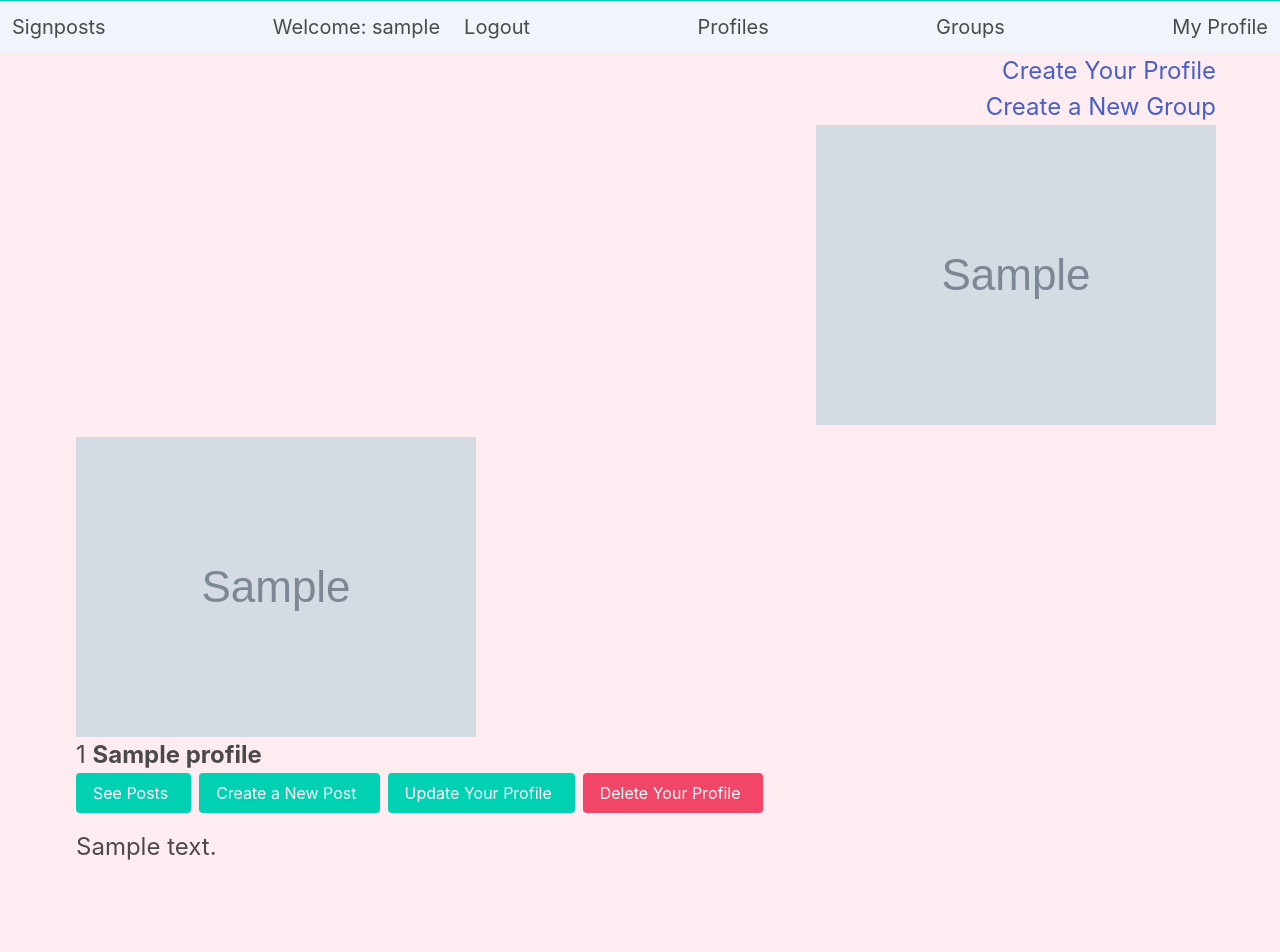
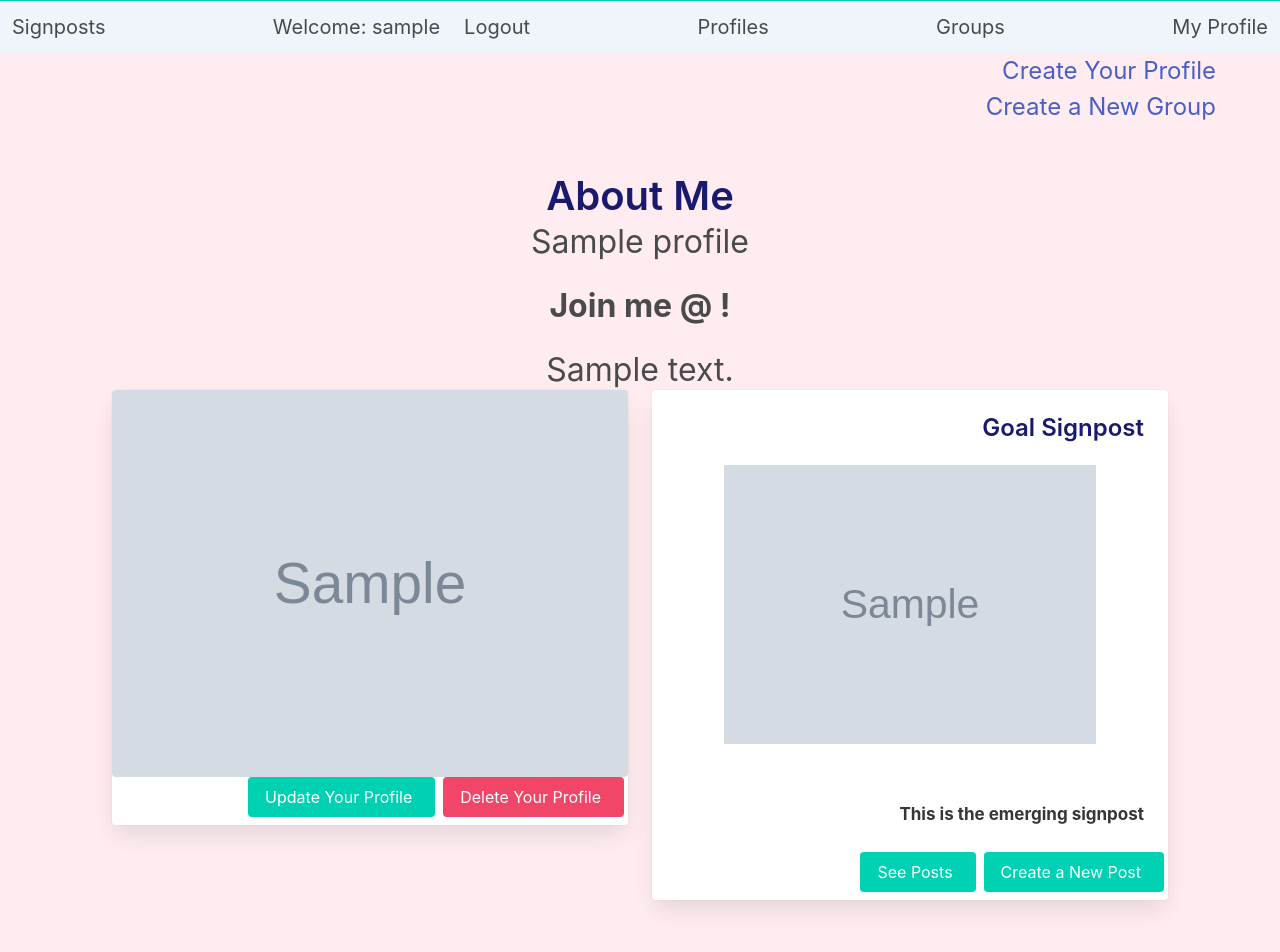
Before and after one commit to mariaximenez/signposts, a Django app: page /myprofile/ in a window 1280 px wide. Shown: the part 385-1337 px from the top of the page. Before the commit the page ends 1245 px from the top, so only its background shows below. Run offline with Django 4.2, Linux system fonts and the light colour scheme; a user stored in the database is signed in; data comes from the database, SQL or seed files in the repository; tables that the repository leaves empty hold one stand-in row (values such as "Sample post"); grey boxes marked "Sample" are stand-in pictures.

Commit message:
Styling changes

```diff
--- a/main_app/static/styles/main.css
+++ b/main_app/static/styles/main.css
@@ -65,3 +65,25 @@ h3 {
 p {
     font-size: 17px;
 }
+
+
+@media(max-width: 500px) {
+    .reverse-columns {
+      flex-direction: column-reverse;
+      display: flex;
+    }
+  }
+
+  .titled {
+    font-family: 'Merriweather', serif !important;
+    font-size: 58px !important;
+    font-weight: 400 !important;
+    line-height: 64px !important;
+  }
+
+  .subtitled {
+    font-family: 'Merriweather', serif !important;
+    font-size: 22px !important;
+    font-weight: 400 !important;
+    line-height: 36px !important;
+  }
--- a/main_app/templates/myprofile_detail.html
+++ b/main_app/templates/myprofile_detail.html
@@ -11,36 +11,71 @@
   <a href="/myprofile/newgroup"> Create a New Group</a>
 </div>
 
+
 <div class="container">
-{% for profile in profile.all %}
+  {% for profile in profile.all %}
+<section class="section" id="about">
+  <!-- Title -->
+  <div class="section-heading has-text-centered">
+    <h3 class="title is-2">About Me</h3>
+    <h4 class="subtitle is-3">{{profile.name}}</h4>
+    <h4 class="subtitle is-3"> <span><b>Join me @ {{profile.group}}!</b></span></h4>
+    <div class="container">
+    <h4 class="subtitle is-3"> {{profile.goal_description}}</h4>
+    </div>
+  </div>
 
-<div class="">
-<div class="level-right">
-  <figure class="image is-500x500">
-  <img src="{{profile.status_img}}" alt="{{profile.name}}" />
-  </figure>
-</div>
-</div>
+  <div class="columns has-same-height">
+    <div class="column">
+      <div class="card">
+        <div class="card-image">
+
+          <figure class="image">
+            <img src="{{profile.avatar_img}}" alt="{{profile.name}}" />
+          </figure>
+          <div class="button_container">
+            <div class="buttons is-right">
+          <a href="{% url 'profile_update' profile.pk %}" class="button is-primary"> Update Your Profile
+            <span class="icon">
+                <i class="fas fa-edit"></i>
+            </span>
+        </a>
+              <a href="{% url 'profile_delete' profile.pk %}" class="button is-danger"> Delete Your Profile
+                  <span class="icon">
+                      <i class="fas fa-trash-alt"></i>
+                  </span>
+              </a>
+        </div>
+      </div>
+    </div>
+  </div>
 </div>
 
-<div class="column is-two-thirds">
-  <div class="">
-    <div class="level-left">
-      <figure class="image is-500x500">
-        <img src="{{profile.avatar_img}}" alt="{{profile.name}}" />
-      </figure>
-
-    </div>
-    <span>{{forloop.counter}}</span>
-    <span><b>{{profile.name}}</b></span>
-   </div>
 
 
+
+
+
+    <div class="column">
+      <!-- Skills -->
+      <div class="card">
+        <div class="card-content skills-content has-text-right">
+          <h3 class="title is-4" class="is-right">Goal Signpost</h3>
+          <div class="content has-text-right">
+            <figure class="image">
+              <img src="{{profile.status_img}}" alt="{{profile.name}}" />
+              </figure>
+                <article>
+                  <p  class="is-right">
+                    <strong>This is the emerging signpost</strong>
+
+                  </p>
+                </div>
+              </div>
+            </article>
   <div class="button_container">
 
-    <div class="buttons">
-        <div class="buttons">
-
+    <div class="buttons is-right">
         <a href="{% url 'myprofile_post' profile.pk %}" class="button is-primary"> See Posts
           <span class="icon">
               <i class="fas fa-edit"></i>
@@ -51,20 +86,8 @@
             <i class="fas fa-edit"></i>
         </span>
     </a>
-    <a href="{% url 'profile_update' profile.pk %}" class="button is-primary"> Update Your Profile
-      <span class="icon">
-          <i class="fas fa-edit"></i>
-      </span>
-  </a>
-        <a href="{% url 'profile_delete' profile.pk %}" class="button is-danger"> Delete Your Profile
-            <span class="icon">
-                <i class="fas fa-trash-alt"></i>
-            </span>
-        </a>
     </div>
-    </div>
-    <div class="level-right"></div>
-    <span>{{profile.goal_description}}</span>
+
   </div>
   {% empty %}
 </div>
```
Also changed, not shown: main_app/templates/home.html (+1 -7 lines), main_app/templates/profile_detail.html (+9 -9 lines).
